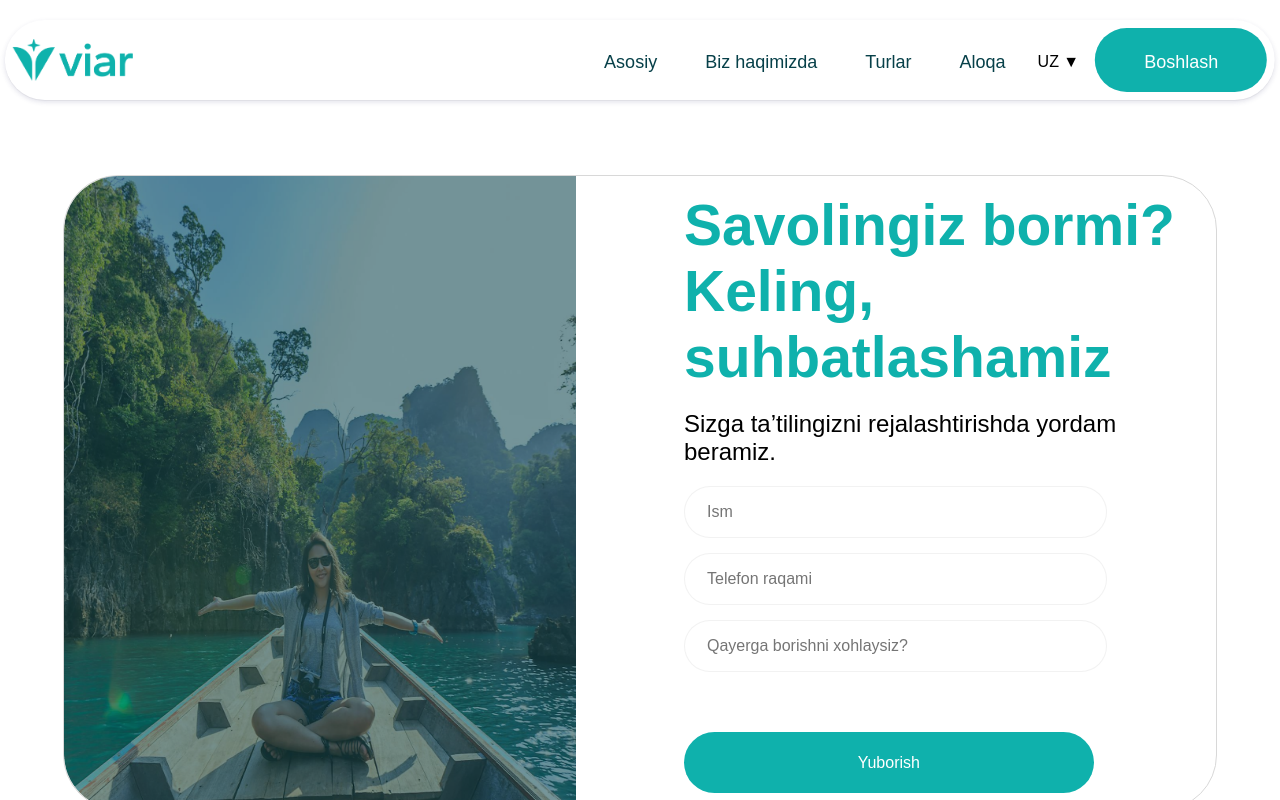
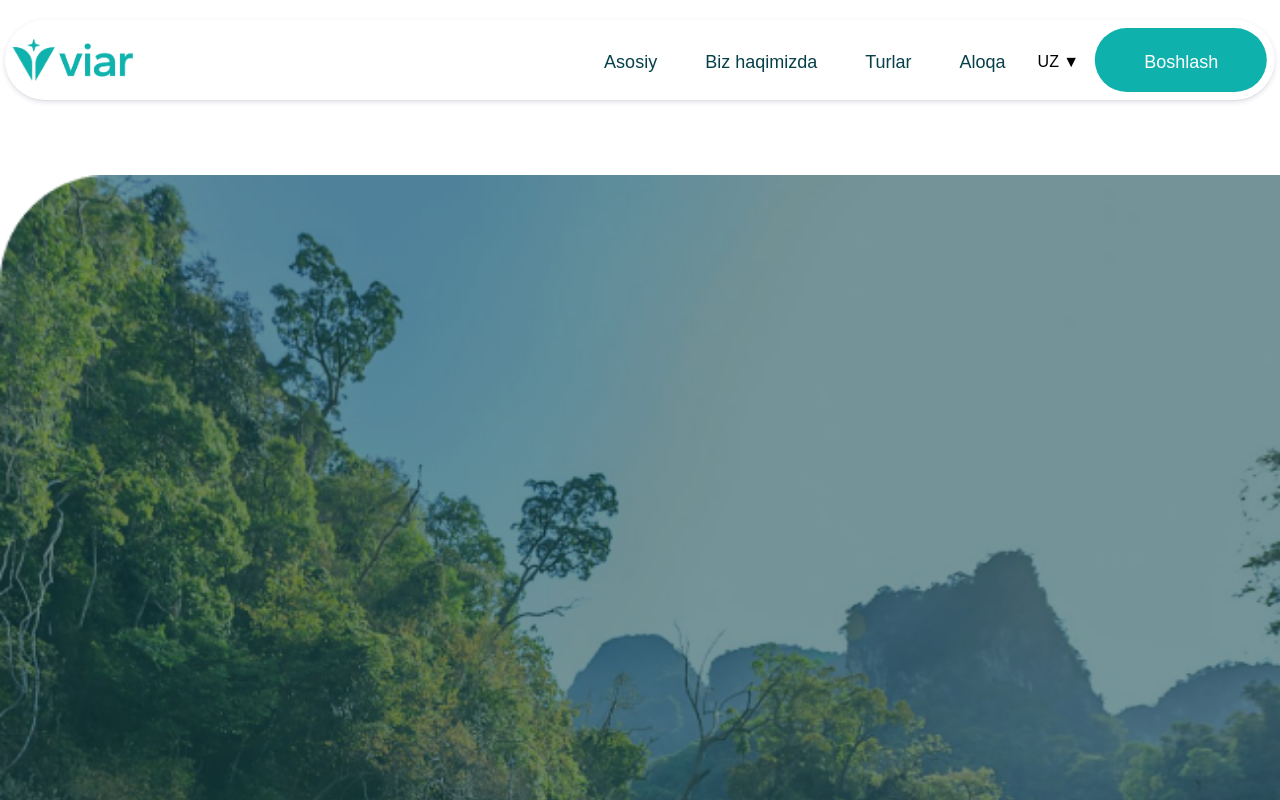
Before and after one commit to Sultan-17/viarTour, a React (Create React App) app: page /contact in a window 1280 px wide. Shown: the top 800 px of the page. Built offline with nearby package versions, Linux system fonts and the light colour scheme.

Commit message:
thirdteenth commit

```diff
--- a/src/pages/Contact/Contact.js
+++ b/src/pages/Contact/Contact.js
@@ -3,7 +3,7 @@ import styles from './Contact.module.css';
 import { MapContainer, TileLayer, Marker, Popup } from 'react-leaflet';
 import 'leaflet/dist/leaflet.css';
 import L from 'leaflet';
-import image1 from '../../assets/bouth.png';
+import image1 from '../../assets/Bouth.png';
 import image2 from '../../assets/mingcute_phone-fill.png';
 import image3 from '../../assets/Vector2.png';
 import payme from '../../assets/Payme.png';
@@ -60,9 +60,9 @@ const Contact = () => {
 
   return (
     <div className={styles.container}>
+      <img src={image1} alt="Sample" className={styles.image} />
       <div className={styles.mainContent}>
         <div className={styles.leftSide}>
-          <img src={image1} alt="Sample" className={styles.image} />
         </div>
         <div className={styles.rightSide}>
           <h2 className={styles.title}>{t("contactPage.title")}</h2>
```
